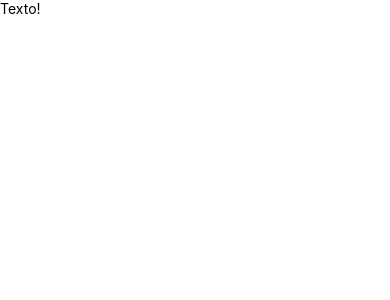
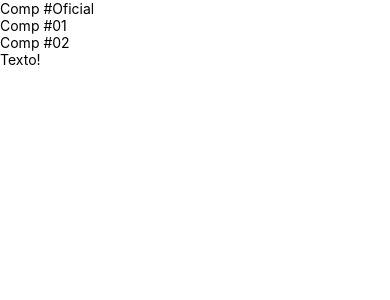
Before and after one commit to MDOBreno/RNAula02Exercicios, a React Native app: screen / in a window 390 px wide. Shown: the top 300 px of the page. Built offline with nearby package versions, Linux system fonts and the light colour scheme.

Commit message:
- Secao03Aula21 - sistema de módulos do ECMAScript

```diff
--- a/src/App.js
+++ b/src/App.js
@@ -1,5 +1,5 @@
 import React from 'react'
-import { Text, SafeAreaView } from 'react-native'
+import { View, SafeAreaView } from 'react-native'
 
 //Forma de escrever 01
 /* function App() {
@@ -15,16 +15,22 @@ export default App */
 //                     </SafeAreaView>
 
 
-import { View } from 'react-native'
-
+//Reparar que quando importamos dando um nome qualquer(Ex: X) ele importa com a funcao/constante default,
+// ja com {} tem que ser o nome exato
+import CompPadrao, { Comp1, Comp2 } from './componentes/Multi'
 import Primeiro from './componentes/Primeiro'
 
 
 export default ()=> (
     <SafeAreaView>
         <View>
+            <CompPadrao />
+            <Comp1/>
+            <Comp2/>
+
+            <Primeiro/>
+
             {/* <Text>{1+1}</Text> */}
-            <Primeiro/>
         </View>
     </SafeAreaView>
 )
--- /dev/null
+++ b/src/componentes/Multi.js
@@ -0,0 +1,43 @@
+import React from 'react'
+import { Text, SafeAreaView } from 'react-native'
+
+// esse aqui é uma aula sobre o sistema de módulos do EcmaScript6
+
+//Formato 1 de Definir um componente padrão para exportação:
+//Obs: quando se define a função default ela não necessita ter um nome definido, coloquei apenas para deixar iguel ao professor.
+// , a aí isso se dá o nome de "função anônima"
+/*export default function Comp() {
+    return <Text>Comp #Oficial</Text>
+}*/
+
+//Formato 2 de Definir um componente padrão para exportação: Sem precisar colocar a exportação em cada uma das funções
+function Comp() {
+    return <Text>Comp #Oficial</Text>
+}
+export default Comp
+
+//Formato 1
+/* function Comp1() {
+    return <Text>Comp #01</Text>
+}
+function Comp2() {
+    return <Text>Comp #02</Text>
+}
+export { Comp1, Comp2 }  */
+
+//Formato 2: Repare que assim qexige que a funcao(ou se vc preferir: a constante) tenha um nome para isso funcionar
+/* export function Comp1() {
+    return <Text>Comp #01</Text>
+}
+export function Comp2() {
+    return <Text>Comp #02</Text>
+} */
+
+//Formato 3: Sem precisar colocar a exportação em cada uma das funções
+function Comp1() {
+    return <Text>Comp #01</Text>
+}
+function Comp2() {
+    return <Text>Comp #02</Text>
+}
+export { Comp1, Comp2 }
```
